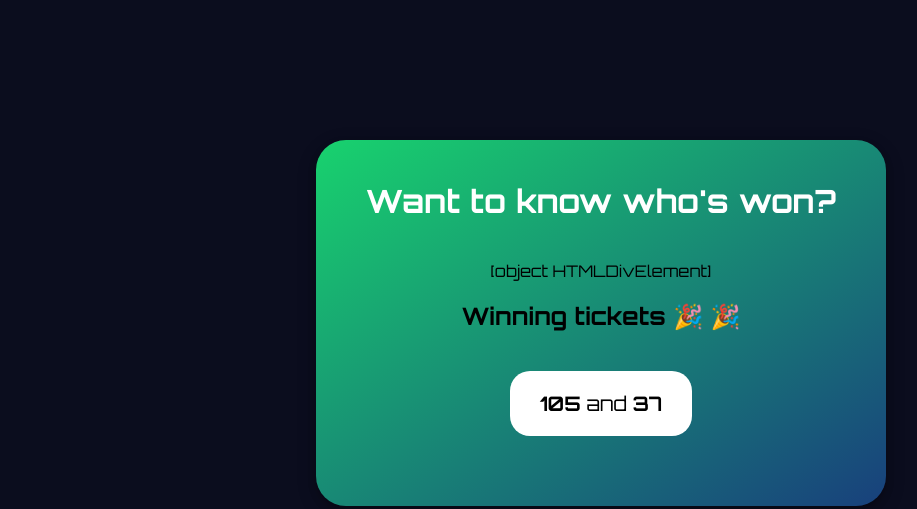
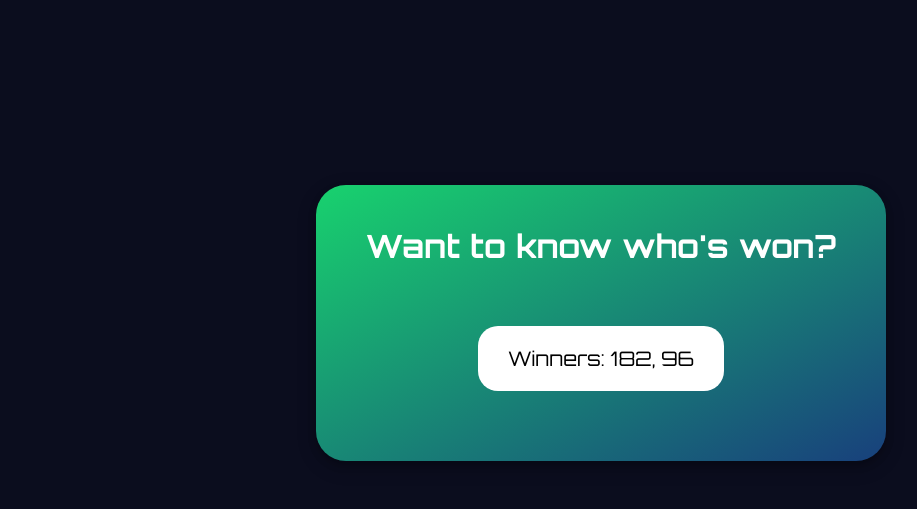
Before and after one commit to benaiah-ke/random-winner, a plain HTML site: page index.html in a window 1280 px wide. Both pictures are taken after a click on the button "Spin To Win". Shown: the top 509 px of the page, without its empty margins (39-956 px from the left). Drawn offline with Linux system fonts and the light colour scheme.

Commit message:
removed [object HTMLDivElement]

```diff
--- a/index.html
+++ b/index.html
@@ -109,28 +109,31 @@
         margin: 20px 30px;
         animation: slide 15s linear infinite;
       }
+      /* Add styles for the spinning wheel */
+
+
 
     </style>
 
-    <div class="input-area">
+    <div class="input-area" >
       <h1>Want to know who's won?</h1>
       <form id="input-form">
-        <div>
+        <div >
           <label for="start">First Ticket</label>
           <input type="number" id="start" name="start" value="1"><br>
         </div>
 
-        <div>
+        <div >
           <label for="last">Last Ticket</label>
           <input type="number" id="last" name="last" value="200"><br>
         </div>
 
-        <div>
+        <div >
           <label for="sample">Number of Winners</label>
           <input type="number" id="sample" name="sample" value="2"><br>
         </div>
 
-        <div>
+        <div >
           <input type="button" class="button" onclick="generateRandomNumbers()" value="Spin To Win"><br>
         </div>
 
@@ -157,7 +160,6 @@
 
         // hide the form when result is generating
         var x = document.getElementById("input-form");
-
         if (x.style.display === "none") {
           x.style.display = "block";
         } else {
@@ -171,23 +173,27 @@
 
         // create the array of numbers based on the first and the last ticket number
         var numbers = [];
-
         for (var i = start; i <= last; i++) {
           numbers.push(i);
         }
 
-        // add the winner header to the output
-        output += "<h2>Winning tickets  &#127881; &#x1F389;</h2>";
+        // generate random winners
+        var winners = [];
+        for (var j = 0; j < sample; j++) {
+          var randomIndex = Math.floor(Math.random() * numbers.length);
+          var winner = numbers.splice(randomIndex, 1);
+          winners.push(winner);
+        }
 
-        // find the random number
-        var final_numbers = numbers.sort(() => Math.random() - 0.5).slice(0, sample);
+        // display the winners in the output div
+        var outputDiv = document.getElementById("output");
+        outputDiv.innerHTML = ""; // Clear previous content
 
-        // add the final selected numbers into the output
-        output += "<p><b>" + final_numbers[1] + "</b> and <b>" + final_numbers[0] + "<b></p>";
+        var outputText = document.createElement("p");
+        outputText.innerHTML = "Winners: " + winners.join(", "); // Set the winners as text content
+        outputDiv.appendChild(outputText);
+      }
 
-        // add the generated output to the html output div
-        document.getElementById("output").innerHTML = output;
-      }
     </script>
   </body>
 </html>
```
